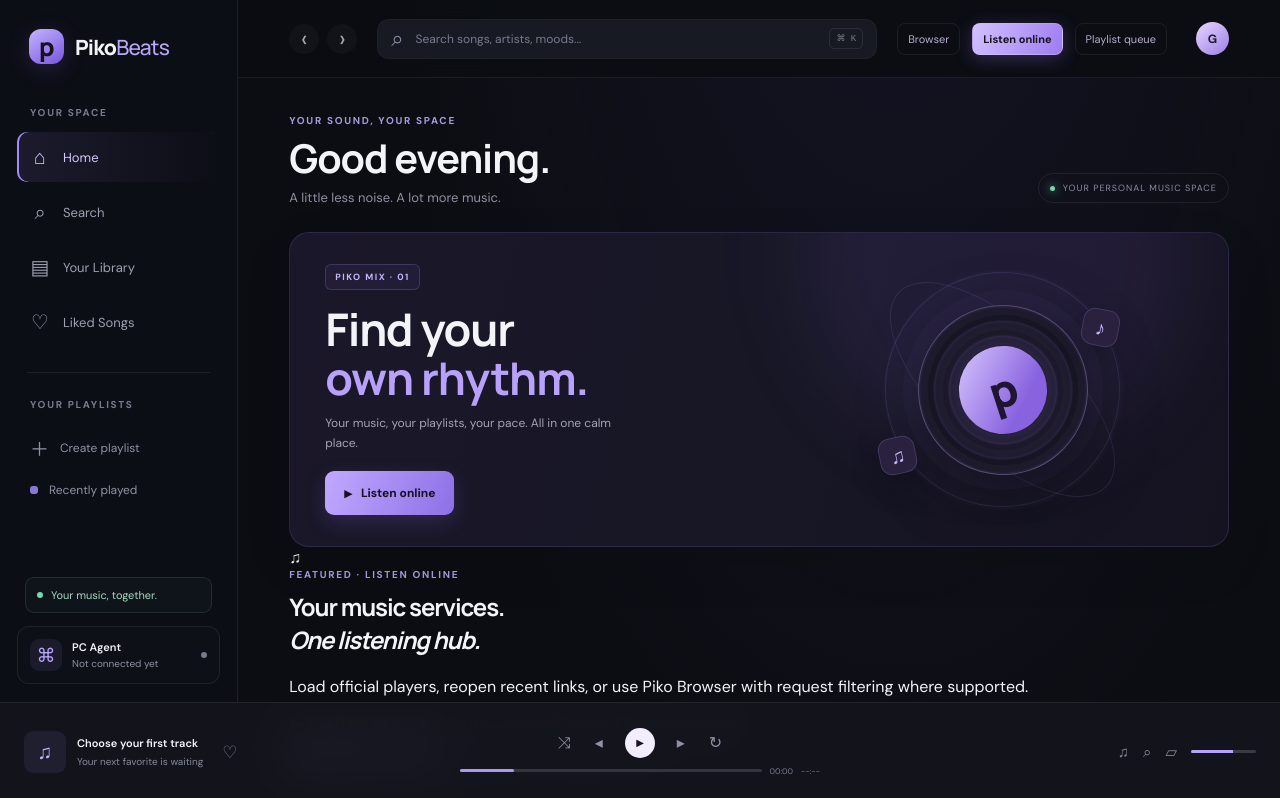
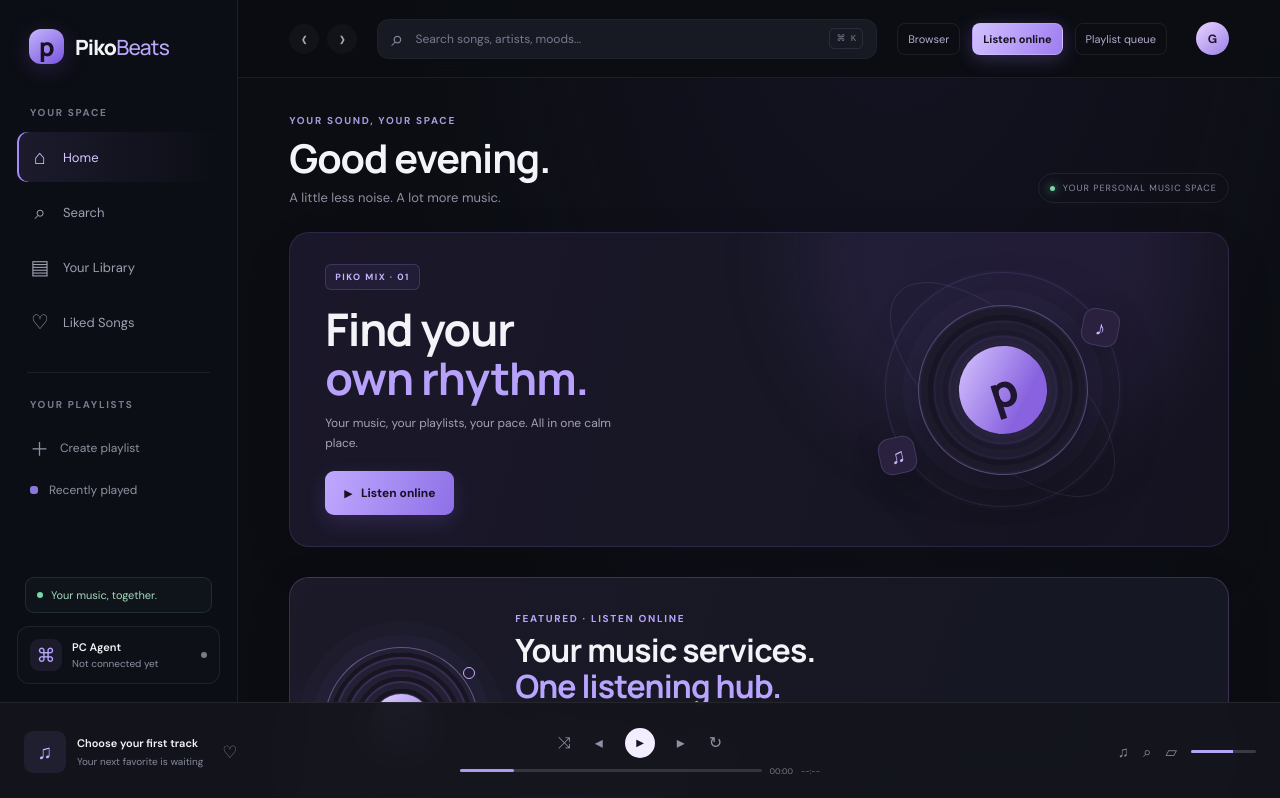
Before and after one commit to mellow-xg/piko-beats, a Next.js app: page / in a window 1280 px wide. Shown: the top 798 px of the page. Built offline with nearby package versions, Linux system fonts and the light colour scheme; no server answers.

Commit message:
Style featured Listen Online home hub

```diff
--- a/app/globals.css
+++ b/app/globals.css
@@ -244,3 +244,24 @@ h1{font-size:clamp(29px,3.1vw,40px);line-height:1.12;margin-bottom:9px;font-weig
 @keyframes piko-listen-glow{0%,100%{box-shadow:0 7px 20px #8b6be52c}50%{box-shadow:0 8px 28px #a78bfa66}}
 @media(prefers-reduced-motion:reduce){.hero-card .primary-button{animation:none}}
 @media(max-width:760px){.topbar-action[href="/listen"]{padding:7px 10px;border-radius:9px;font-weight:800}.hero-copy .primary-button{min-height:44px}}
+
+
+/* Featured Listen Online hub on the home screen. */
+.online-hub-card{position:relative;isolation:isolate;display:flex;align-items:center;gap:clamp(18px,3vw,36px);overflow:hidden;margin-top:30px;padding:clamp(20px,3vw,34px);border:1px solid #a78bfa38;border-radius:20px;background:radial-gradient(ellipse at 0% 100%,#7c5ce71c,transparent 48%),linear-gradient(110deg,#1c1929,#151722 76%);box-shadow:0 14px 45px #0002}
+.online-hub-copy{position:relative;z-index:1;min-width:0;flex:1}
+.online-hub-copy .eyebrow{margin-bottom:8px;color:#b9a4ff}
+.online-hub-copy h2{font:700 clamp(23px,2.5vw,32px)/1.12 Manrope,sans-serif;letter-spacing:-.8px;margin:0 0 10px}
+.online-hub-copy h2 em{font-style:normal;color:#b9a4ff}
+.online-hub-copy>p:not(.eyebrow){max-width:600px;color:#a4a2b4;font-size:12px;line-height:1.7;margin:0 0 15px}
+.online-hub-art{position:relative;display:grid;place-items:center;flex-shrink:0;width:clamp(95px,13vw,155px);aspect-ratio:1;border-radius:50%;background:repeating-radial-gradient(circle,#242033 0 5px,#3a2b54 6px 7px,#171522 8px 12px);border:1px solid #c1a6ff66;box-shadow:0 0 0 12px #a58bfa08,0 0 0 26px #a58bfa05}
+.online-hub-art:before{content:"";position:absolute;width:40%;aspect-ratio:1;border-radius:50%;background:linear-gradient(135deg,#e2d4ff,#8862df)}
+.online-hub-art span{position:relative;z-index:1;color:#211631;font-size:clamp(24px,3vw,39px)}
+.online-hub-art i,.online-hub-art b{position:absolute;width:12px;height:12px;border:1px solid #c9b5ff;border-radius:50%;background:#211a32}
+.online-hub-art i{right:2%;top:12%}.online-hub-art b{left:1%;bottom:14%}
+.online-hub-features{display:flex;flex-wrap:wrap;gap:7px;margin:0 0 17px}
+.online-hub-features span{padding:7px 9px;border:1px solid #ffffff12;border-radius:8px;background:#ffffff05;color:#c2bfd1;font-size:9px}
+.online-hub-actions{display:flex;align-items:center;gap:13px;flex-wrap:wrap}
+.online-hub-actions .primary-button{text-decoration:none;min-height:42px}
+.online-hub-secondary{color:#c5b5f3;font-size:10px;text-decoration:none}
+.online-hub-secondary:hover{text-decoration:underline}
+@media(max-width:650px){.online-hub-card{gap:12px;align-items:flex-start;padding:19px 15px}.online-hub-art{width:64px;margin-top:9px}.online-hub-art i,.online-hub-art b{display:none}.online-hub-copy h2{font-size:24px}.online-hub-copy>p:not(.eyebrow){font-size:11px}.online-hub-actions{gap:11px}.online-hub-actions .primary-button{width:100%;justify-content:center}.online-hub-secondary{padding:3px 0}}
```
